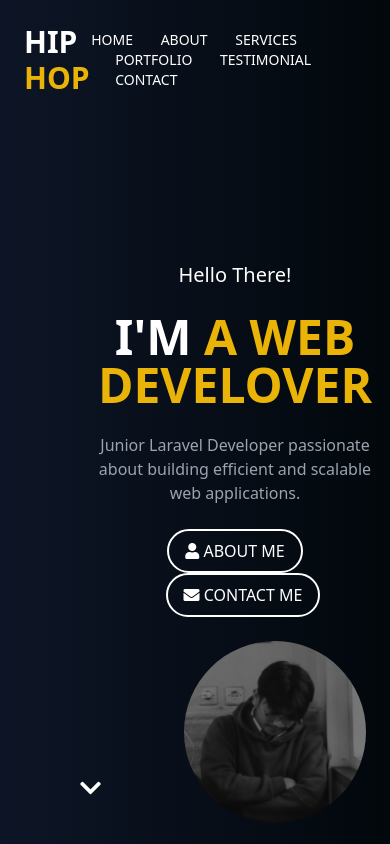
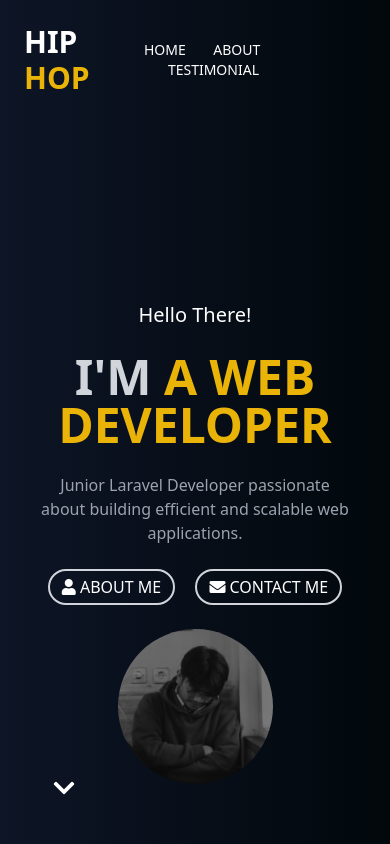
Before and after one commit to adomurtado/Portfolio, a plain HTML site: page index.html in a window 390 px wide. Shown: the top 844 px of the page. Drawn offline with nearby package versions, Linux system fonts and the light colour scheme.

Commit message:
add resphonship

```diff
--- a/index.html
+++ b/index.html
@@ -30,53 +30,45 @@
          <a class="hover:text-yellow-500" href="#">
           ABOUT
          </a>
-         <a class="hover:text-yellow-500" href="#">
+         <!-- <a class="hover:text-yellow-500" href="#">
           SERVICES
          </a>
          <a class="hover:text-yellow-500" href="#">
           PORTFOLIO
-         </a>
+         </a> -->
          <a class="hover:text-yellow-500" href="#">
           TESTIMONIAL
          </a>
-         <a class="hover:text-yellow-500" href="#">
+         <!-- <a class="hover:text-yellow-500" href="#">
           CONTACT
-         </a>
+         </a> -->
         </nav>
     </header>
 
-    <main class="ml-20 flex flex-col md:flex-row items-center justify-center min-h-screen p-6">
-
+    <main class="flex flex-col md:flex-row items-center justify-center min-h-screen p-10">
         <div class="text-center md:text-left md:w-1/2 space-y-6">
-         <h2 class="text-xl">
-          Hello There!
-         </h2>
-         <h1 class="text-5xl font-bold">
+            <h2 class="text-xl">Hello There!</h2>
+            <h1 class="text-5xl font-bold text-gray-300">
                 I'M
-          <span class="text-yellow-500">
-           A WEB DEVELOVER
-          </span>
+                <span class="text-yellow-500"> A WEB DEVELOPER</span>
             </h1>
             <p class="text-gray-400">
-             Junior Laravel Developer passionate about building efficient and scalable web applications.         </p>
+                Junior Laravel Developer passionate about building efficient and scalable web applications.
+            </p>
             <div class="space-x-4">
-          <a class="inline-block bg-transparent border-2 border-white py-2 px-4 rounded-full hover:bg-white hover:text-black transition" href="#projects">
-           <i class="fas fa-user">
-           </i>
-           ABOUT ME
+                <a class="inline-block bg-transparent border-2 border-gray-300 py-1 px-3 sm:py-2 sm:px-4 rounded-full hover:bg-white hover:text-black transition" href="#projects">
+                    <i class="fas fa-user"></i> ABOUT ME
                 </a>
-          <a class="inline-block bg-transparent border-2 border-white py-2 px-4 rounded-full hover:bg-white hover:text-black transition" href="adomurtado1@gmail.com">
-           <i class="fas fa-envelope">
-           </i>
-           CONTACT ME
+                <a class="inline-block bg-transparent border-2 border-gray-300 py-1 px-3 sm:py-2 sm:px-4 rounded-full hover:bg-white hover:text-black transition" href="adomurtado1@gmail.com">
+                    <i class="fas fa-envelope"></i> CONTACT ME
                 </a>
             </div>
         </div>
-        <div class="ml-20 md:w-1/2 mt-6 md:mt-0">
-         <img alt="A thoughtful man in a grey sweater with a hand on his chin" class="brightness-50 rounded-full " height="500" src="IMG_20230101_180453_109.jpg" width="500"/>
+        <div class="md:w-1/2 mt-6 md:mt-0 flex justify-center">
+            <img alt="A thoughtful man in a grey sweater with a hand on his chin" class="brightness-50 rounded-full w-1/2 md:w-3/4 lg:w-1/2" src="IMG_20230101_180453_109.jpg" />
         </div>
         <a href="#projects">
-            <div class="left-20 absolute bottom-10 hover:text-blue-500 cursor-pointer">
+            <div class="absolute bottom-10 left-16 transform -translate-x-1/2 hover:text-blue-500 cursor-pointer">
                 <i class="fas fa-chevron-down text-2xl"></i>
             </div>
         </a>
@@ -110,8 +102,8 @@
                         <button class="absolute top-1/2 right-2 transform -translate-y-1/2 bg-gray-800/50 text-white p-2 rounded-full hover:bg-gray-900 next-btn">❯</button>
                     </div>
                     <h3 class="text-2xl mb-2 text-slate-600"> Website</h3>
-                    <p class="mb-2 text-gray-300">Pembuatan web kampus dengan fitur CRUD Siswa, Mata Kuliah, Dosen, Berita.</p>
-                    <p class="mb-2 text-gray-300">Teknologi: Tailwindcss, Docker, Laravel Sail.</p>
+                    <!-- <p class="mb-2 text-gray-300">Pembuatan web kampus dengan fitur CRUD Siswa, Mata Kuliah, Dosen, Berita.</p>
+                    <p class="mb-2 text-gray-300">Teknologi: Tailwindcss, Docker, Laravel Sail.</p> -->
                     <a href="https://github.com/ratihsttc/Kelompok-1/tree/feature/laravel" class="text-blue-500">Lihat di GitHub</a>
                 </div>
 
@@ -128,8 +120,8 @@
                         <button class="absolute top-1/2 right-2 transform -translate-y-1/2 bg-gray-800/50 text-white p-2 rounded-full hover:bg-gray-900 next-btn">❯</button>
                     </div>
                     <h3 class="text-2xl  mb-2 text-slate-600">Website</h3>
-                    <p class="mb-2 text-gray-300">Pembuatan web kampus dengan fitur databases.</p>
-                    <p class="mb-2 text-gray-300">Teknologi: Tailwindcss, Docker, Laravel Sail.</p>
+                    <!-- <p class="mb-2 text-gray-300">Pembuatan web kampus dengan fitur databases.</p>
+                    <p class="mb-2 text-gray-300">Teknologi: Tailwindcss, Docker, Laravel Sail.</p> -->
                     <a href="https://github.com/ratihsttc/Kelompok-1/tree/feature/laravel" class="text-blue-500">Lihat di GitHub</a>
                 </div>
             </div>
@@ -163,11 +155,14 @@
             <a href="https://github.com/adomurtad" target="_blank" class="text-gray-700 hover:text-gray-900 text-2xl">
                 <i class="fab fa-github"></i>
             </a>
-            <a href="https://linkedin.com/in/username" target="_blank" class="text-blue-700 hover:text-blue-900 text-2xl">
+            <a href="https://www.linkedin.com/in/ado-murtado-b01bb5207/" target="_blank" class="text-blue-700 hover:text-blue-900 text-2xl">
                 <i class="fab fa-linkedin"></i>
             </a>
-            <a href="https://twitter.com/username" target="_blank" class="text-blue-400 hover:text-blue-600 text-2xl">
+            <a href="https://twitter.com/adomurtado" target="_blank" class="text-blue-400 hover:text-blue-600 text-2xl">
                 <i class="fab fa-twitter"></i>
+            </a>
+            <a href="https://www.instagram.com/do_3.6.9/" target="_blank" class="text-blue-400 hover:text-blue-600 text-2xl">
+                <i class="fab fa-instagram"></i>
             </a>
         </div>
     </section>
```
Lines whose indentation alone changed are shown as unchanged.
